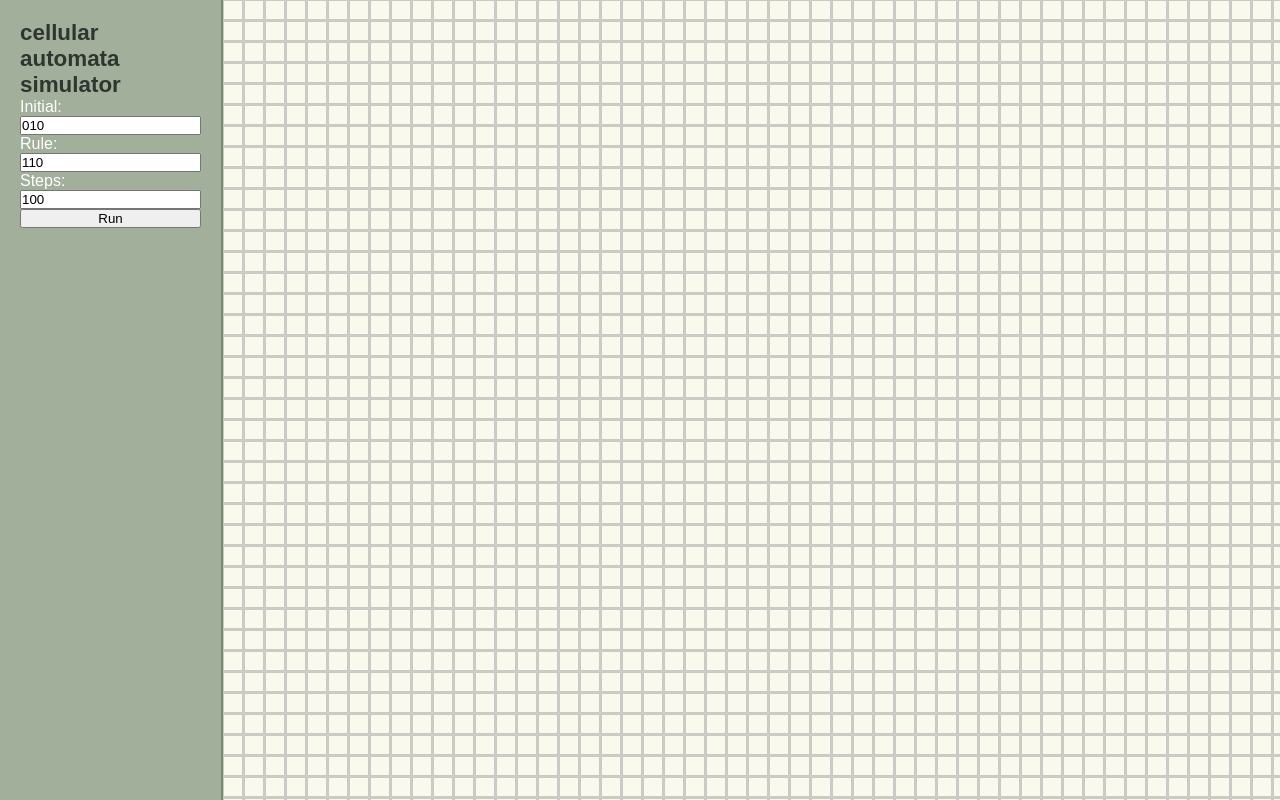
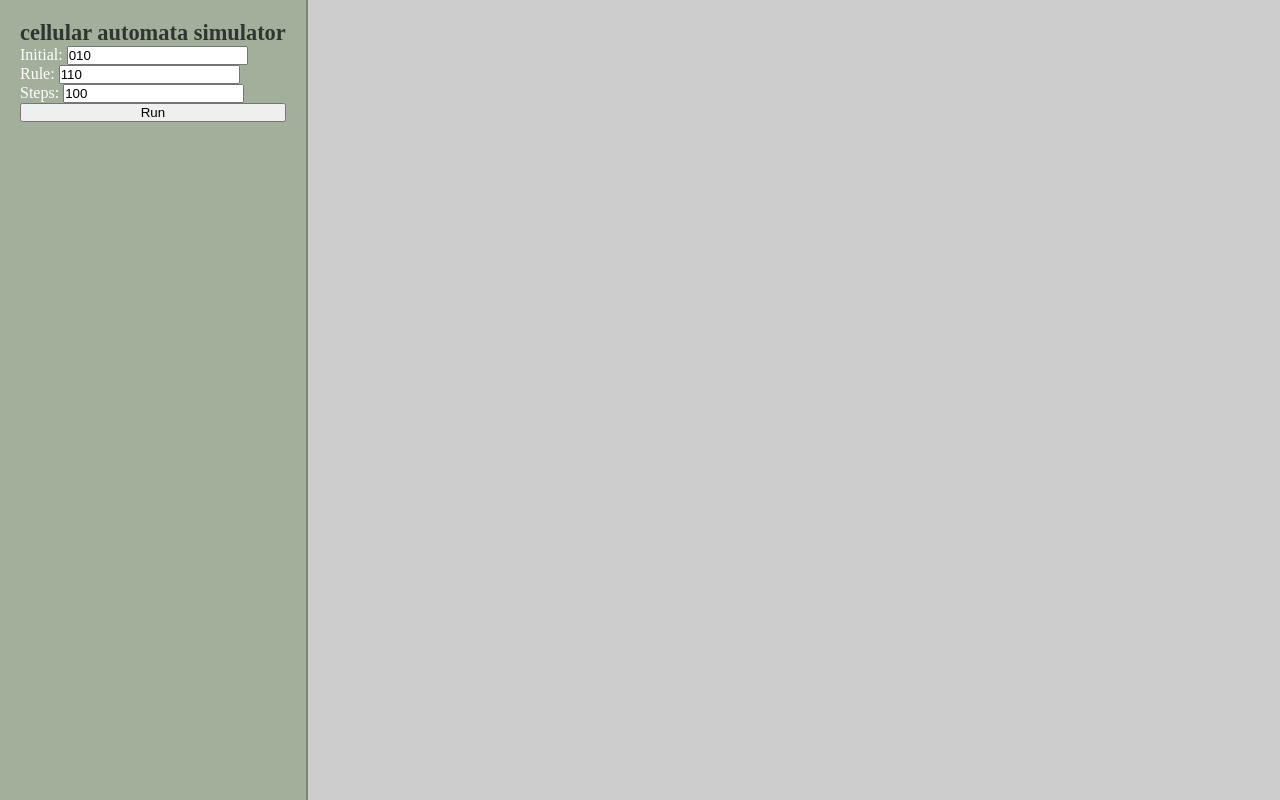
Before and after one commit to TheWN/one-dimensional-simulator, a Django app: template rule110/simulator/templates/rule110.html in a window 1280 px wide. Run offline with Django 5.2, Linux system fonts and the light colour scheme; the template is opened without the code that fills it, so the values that code supplies are empty.

Commit message:
css setup

```diff
--- a/rule110/simulator/static/simulator/css/style.css
+++ b/rule110/simulator/static/simulator/css/style.css
@@ -9,7 +9,7 @@ body {
   height: 100%;
   width: 100%;
   overflow: hidden;
-  font-family: sans-serif;
+  font-family: "Times New Roman", Times, serif;
 }
 
 #wrapper {
--- a/rule110/simulator/static/simulator/js/script.js
+++ b/rule110/simulator/static/simulator/js/script.js
@@ -1,6 +1,7 @@
 const cellSize = 20;
 const cellGap = 1;
 
+//centerlize pattern
 function centerPattern(pattern, totalCols) {
   const patternArr = pattern.trim().split("").map(Number);
   const result = Array(totalCols).fill(0);
@@ -11,6 +12,7 @@ function centerPattern(pattern, totalCols) {
   return result.join("");
 }
 
+//fetch
 async function fetchAndRenderRule110() {
   const grid = document.getElementById("grid");
   grid.innerHTML = "";
@@ -18,11 +20,9 @@ async function fetchAndRenderRule110() {
   const gridWidth = grid.clientWidth;
   const gridHeight = grid.clientHeight;
 
-  const cols = Math.floor(gridWidth / (cellSize + cellGap)) * 5;
+  const cols = Math.floor(gridWidth / (cellSize + cellGap)) * 10;
   const rows = Math.floor(gridHeight / (cellSize + cellGap));
 
-  //   const inputPattern = "010"; // input
-  // گرفتن مقادیر از inputهای HTML
   const inputPattern = document.getElementById("initialInput").value.trim();
   const rule = parseInt(document.getElementById("ruleInput").value);
   const stepsInput = parseInt(document.getElementById("stepsInput").value);
@@ -62,8 +62,7 @@ async function fetchAndRenderRule110() {
   });
 }
 
-window.onload = fetchAndRenderRule110;
 window.onresize = () => {
   clearTimeout(window._resizeTimeout);
-  window._resizeTimeout = setTimeout(fetchAndRenderRule110, 200);
+  window._resizeTimeout = setTimeout(fetchAndRenderRule110, 5);
 };
--- a/rule110/simulator/templates/rule110.html
+++ b/rule110/simulator/templates/rule110.html
@@ -14,7 +14,9 @@
     <body>
       <div id="wrapper">
         <div id="sidebar">
-          <h1>cellular automata simulator</h1>
+          <h1 style="font-family: 'Times New Roman', Times, serif">
+            cellular automata simulator
+          </h1>
           <div id="controls">
             <div>
               <label
```
